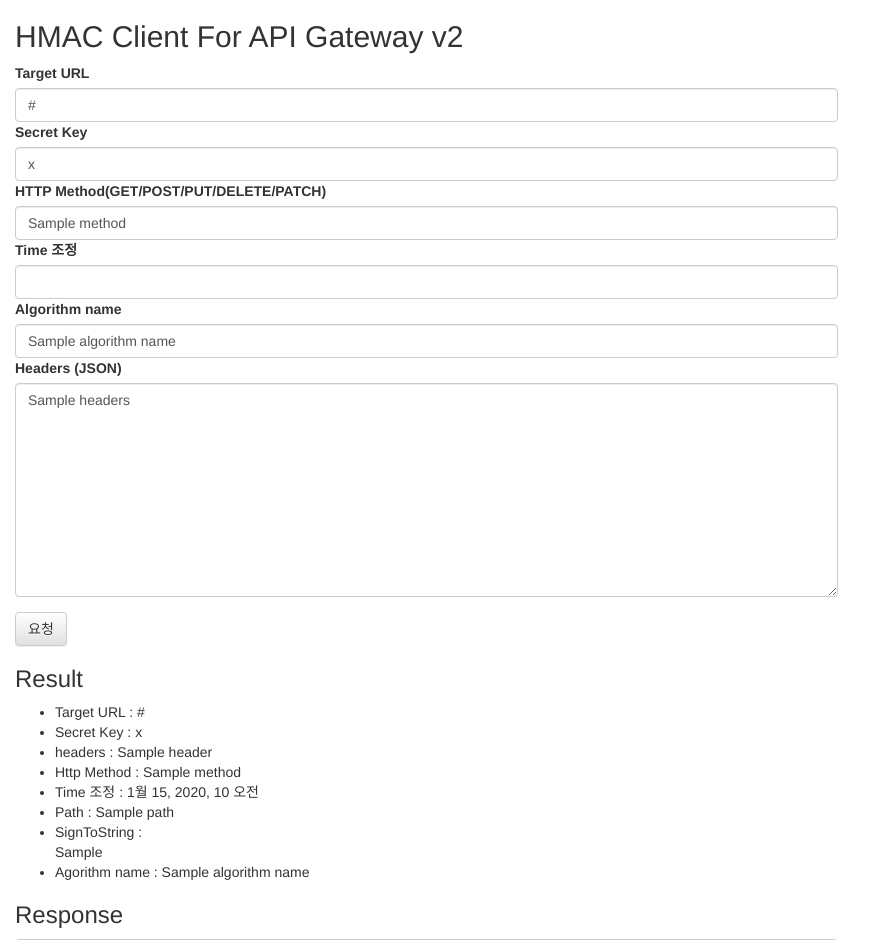
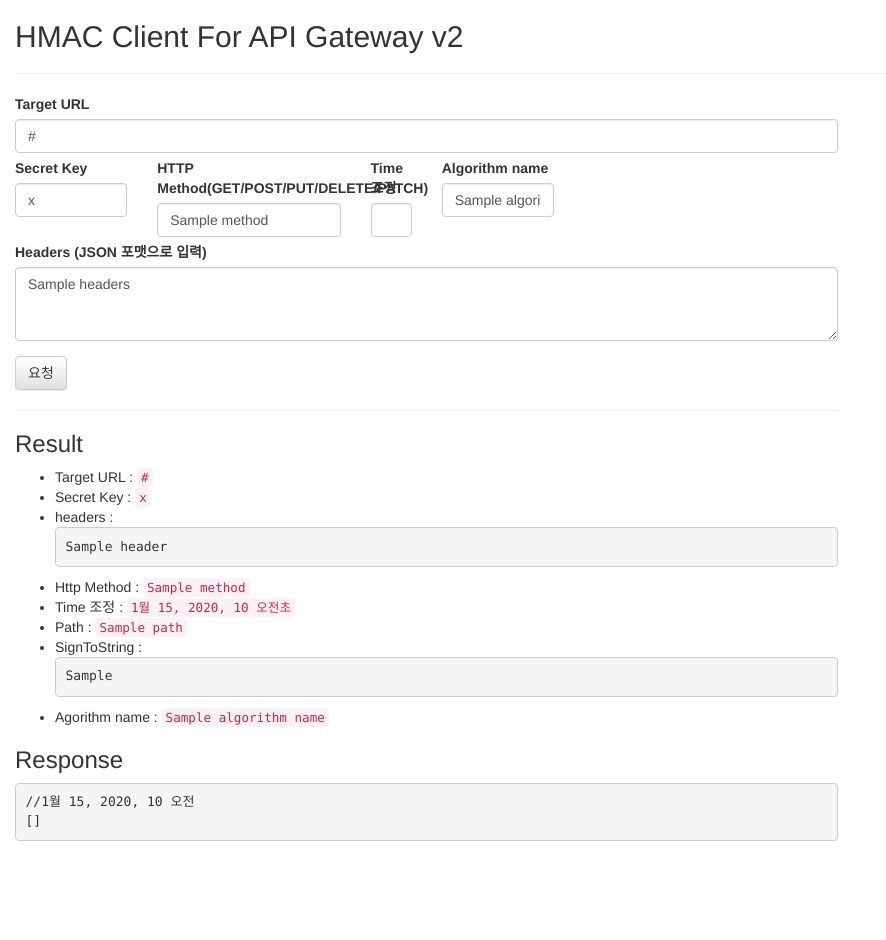
Before and after one commit to taejukim/django_server, a Django app: template api/templates/hmac_client.html in a window 1280 px wide. Shown: the top 940 px of the page, without its empty margins (0-886 px from the left). After the commit the page ends 841 px from the top, so only its background shows below. Run offline with Django 3.2, Linux system fonts and the light colour scheme; the template is opened without the code that fills it: most values are stand-ins (such as "Sample title", 1, 10 or a date in 2020); some libraries are stand-ins or nearby versions.

Commit message:
Apply bootstrap

```diff
--- a/api/templates/hmac_client.html
+++ b/api/templates/hmac_client.html
@@ -10,7 +10,16 @@
     <link rel="stylesheet" href="https://maxcdn.bootstrapcdn.com/bootstrap/3.3.2/css/bootstrap-theme.min.css">
 
     <!-- 합쳐지고 최소화된 최신 자바스크립트 -->
+    <script src="https://code.jquery.com/jquery-2.2.4.min.js"></script>
     <script src="https://maxcdn.bootstrapcdn.com/bootstrap/3.3.2/js/bootstrap.min.js"></script>
+    <link rel="stylesheet"
+        href="//cdnjs.cloudflare.com/ajax/libs/highlight.js/10.5.0/styles/default.min.css">
+    <script src="//cdnjs.cloudflare.com/ajax/libs/highlight.js/10.5.0/highlight.min.js"></script>
+    <style>
+        input {
+            margin-bottom: 5px;
+        }
+    </style>
     <title>HMAC Client</title>
 </head>
 
@@ -18,45 +27,59 @@
     <div class="container-fluid">
 
         <h2>HMAC Client For API Gateway v2</h2>
+        <hr>
         <div class="row">
             <div class="col-md-8">
                 <form method="post">{% csrf_token %}
                     <div class="form-group">
+
                         <label>Target URL</label>
                         <input type="text" name="url" class="form-control" value="{{url}}">
+                        <div class="row">
+                            <div class="col-xs-2">
                                 <label>Secret Key</label>
                                 <input type="text" name="secret_key" class="form-control" value="{{secret_key}}">
+                            </div>
+                            <div class="col-xs-3">
                                 <label for="method">HTTP Method(GET/POST/PUT/DELETE/PATCH)</label>
                                 <input type="text" name="method" class="form-control" value="{{method}}">
+                            </div>
+                            <div class="col-xs-1">
                                 <label for="time_skew">Time 조정</label>
                                 <input type="number" name="time_skew" class="form-control" value="{{time_skew}}">
+                            </div>
+                            <div class="col-xs-2">
                                 <label for="algorithm_name">Algorithm name</label>
                                 <input type="text" name="algorithm_name" class="form-control" value="{{algorithm_name}}">
-                        <label for="algorithm_name">Headers (JSON)</label>
+                            </div>
+                          </div>
+
+
+
+
+                        <label for="algorithm_name">Headers (JSON 포맷으로 입력)</label>
                         <textarea name="headers" id="headers" cols="30" class="form-control"
-                            rows="10">{{headers}}</textarea>
+                            rows="3">{{headers}}</textarea>
                     </div>
 
                     <button type="submit" class="btn btn-default">요청</button>
                 </form>
                 {% if response %}
+                <hr>
                 <H3>Result</H3>
                 <div>
                     <ul>
-                        <li>Target URL : {{url}}</li>
-                        <li>Secret Key : {{secret_key}}</li>
-                        <li>headers : {{header}}</li>
-                        <li>Http Method : {{method}}</li>
-                        <li>Time 조정 : {{time_skew}}</li>
-                        <li>Path : {{path}}</li>
-                        <li>SignToString : </br>{{sign_string|safe}}</li>
-                        <li>Agorithm name : {{algorithm_name}}</li>
+                        <li>Target URL : <code>{{url}}</code></li>
+                        <li>Secret Key : <code>{{secret_key}}</code></li>
+                        <li>headers : </br><pre style="white-space:normal;">{{header}}</pre></li>
+                        <li>Http Method : <code>{{method}}</code></li>
+                        <li>Time 조정 : <code>{{time_skew}}초</code></li>
+                        <li>Path : <code>{{path}}</code></li>
+                        <li>SignToString : </br><pre>{{sign_string|safe}}</pre></li>
+                        <li>Agorithm name : <code>{{algorithm_name}}</code></li>
                     </ul>
                 <H3>Response</H3>
-                    <pre>
-                        {{response}}
-                    </pre>
-                    </p>
+                    <pre><code class="language-json" id="response"></code></pre>
                 </div>
                 {% endif %}
             </div>
@@ -64,5 +87,9 @@
     </div>
 
 </body>
-
+<script>
+    var obj = `{{response|safe}}`;
+    var json_data = JSON.parse(obj)
+    $('#response')[0].textContent= '//{{timestamp}}' + '\n' +((JSON.stringify(json_data, null, 4)));
+</script>
 </html>
```
Also changed, not shown: api/views.py (+7 -7 lines). Lines whose indentation alone changed are shown as unchanged.
